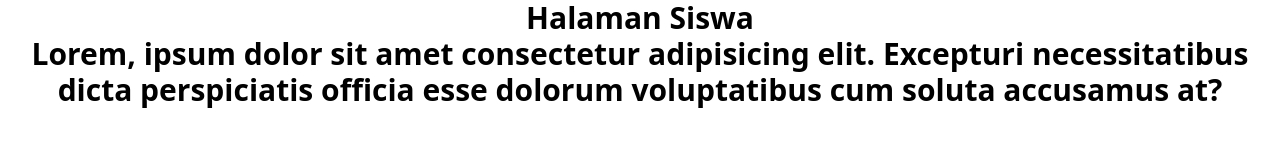
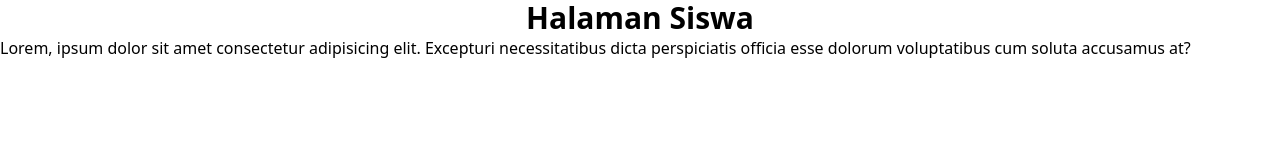
Before and after one commit to mugni1/belajar_git, a plain HTML site: page siswa.html in a window 1280 px wide. Drawn offline with nearby package versions, Linux system fonts and the light colour scheme.

Commit message:
update file siswa

```diff
--- a/siswa.html
+++ b/siswa.html
@@ -7,7 +7,11 @@
     <title>Document</title>
   </head>
   <body>
-    <h2 class="text-center font-bold text-3xl">Halaman Siswa</h>
-        <p>Lorem, ipsum dolor sit amet consectetur adipisicing elit. Excepturi necessitatibus dicta perspiciatis officia esse dolorum voluptatibus cum soluta accusamus at?</p>
+    <h2 class="text-center font-bold text-3xl">Halaman Siswa</h2>
+    <p>
+      Lorem, ipsum dolor sit amet consectetur adipisicing elit. Excepturi
+      necessitatibus dicta perspiciatis officia esse dolorum voluptatibus cum
+      soluta accusamus at?
+    </p>
   </body>
 </html>
```
